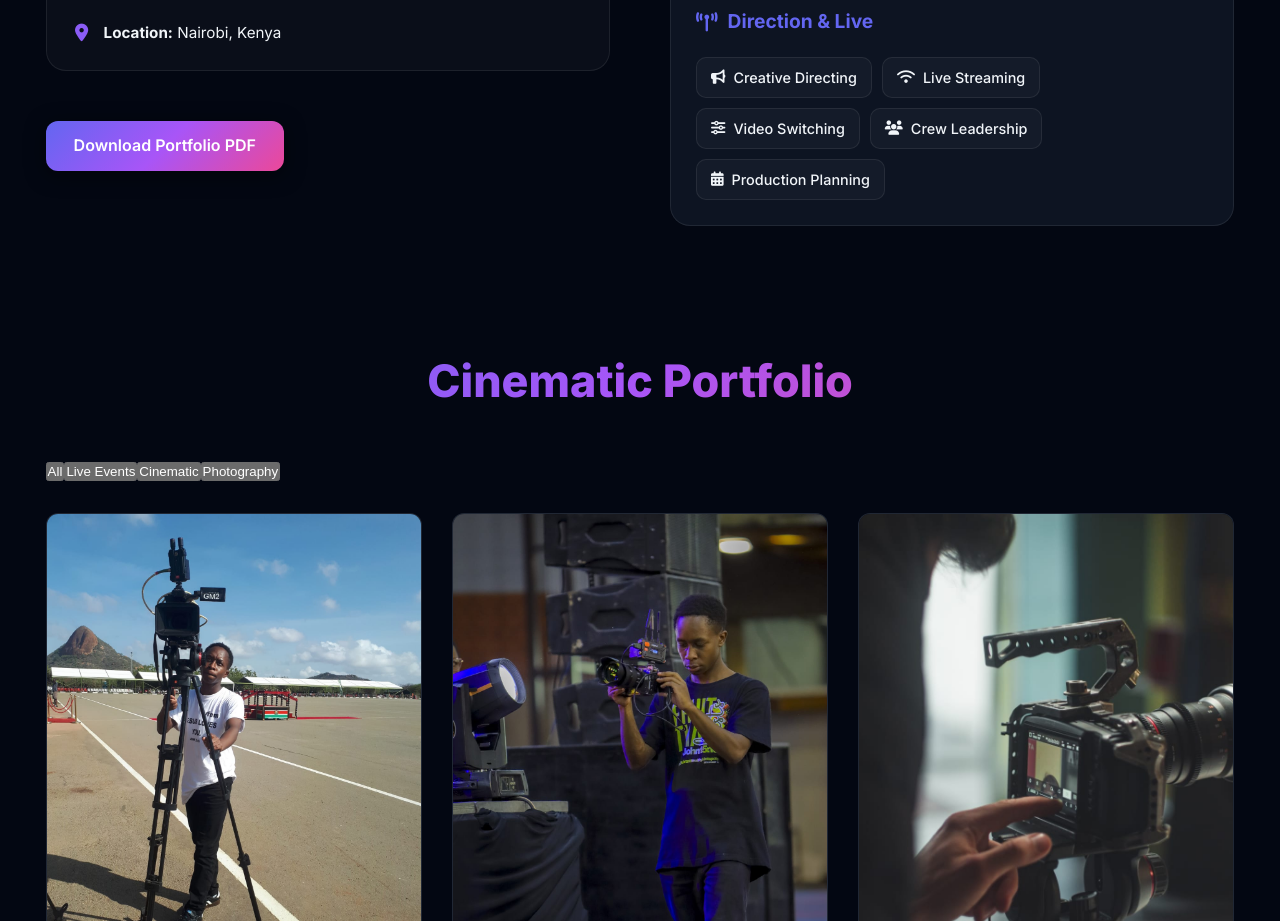
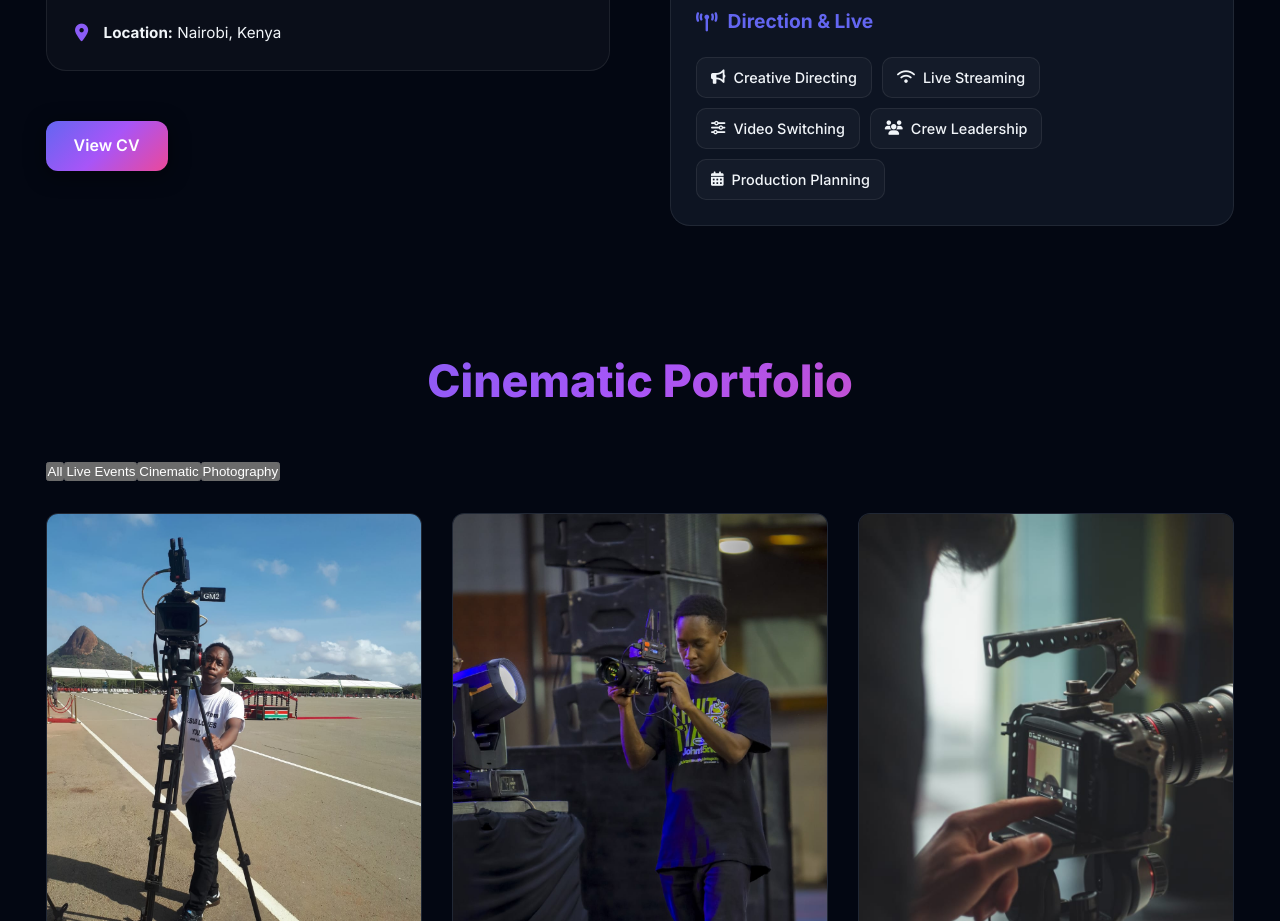
Before and after one commit to Megsy787/benson, a Next.js app: page / in a window 1280 px wide. Shown: the part 1360-2281 px from the top of the page. Built offline with nearby package versions, Linux system fonts and the light colour scheme.

Commit message:
cv update

```diff
--- a/components/About.tsx
+++ b/components/About.tsx
@@ -71,7 +71,7 @@ export default function About() {
                   <span><strong>Location:</strong> Nairobi, Kenya</span>
                 </div>
               </div>
-              <a href="/static/BensonChome.pdf" className="btn btn-primary" download>Download Portfolio PDF</a>
+              <a href="/static/Benson_Chome_CV.pdf" className="btn btn-primary" target="_blank" rel="noopener noreferrer">View CV</a>
             </div>
           </motion.div>
 
```
Also changed, not shown: 2 other files (tests, documents, lock files or other folders).
